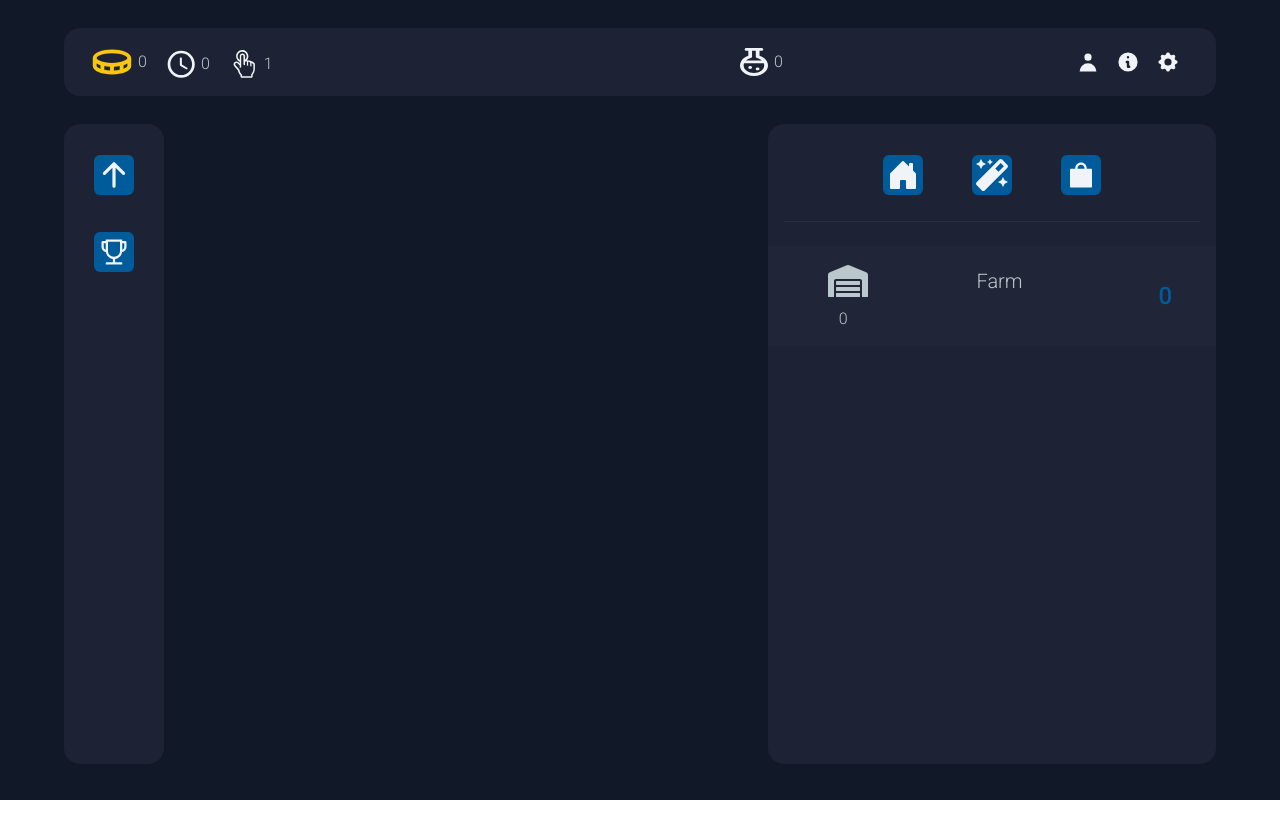
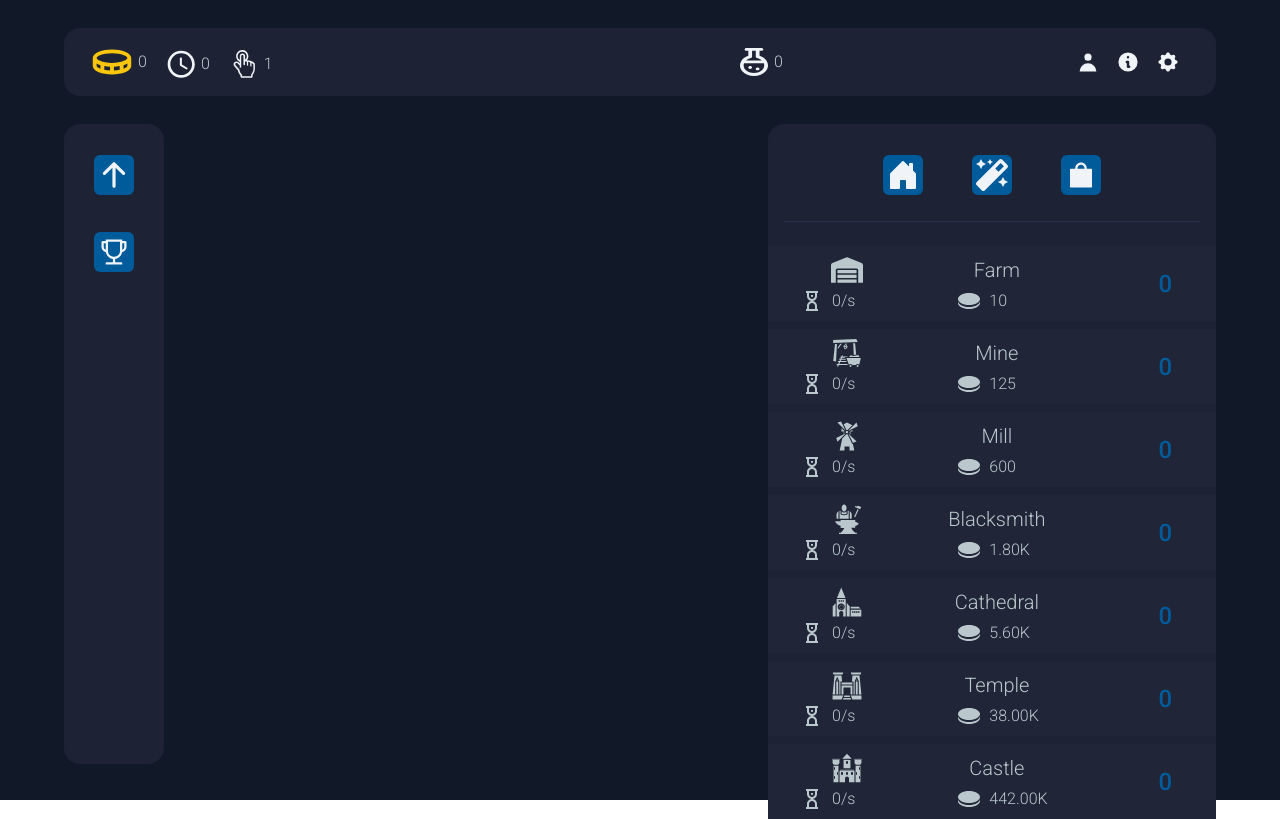
Before and after one commit to walde-dev/elemental-clicker, a Next.js app: page /data/Buildings/Building in a window 1280 px wide. Built offline with nearby package versions, Linux system fonts and the light colour scheme.

Commit message:
added buildings

```diff
--- a/pages/_app.js
+++ b/pages/_app.js
@@ -5,7 +5,7 @@ import useInterval from "./components/Logic/Hooks/useInterval";
 import SideBar from "./components/SideBar";
 import SideBarPanel from "./components/SideBarPanels/SideBarPanel";
 import MainMenu from "./components/MainMenu";
-import main from "./data/main";
+import main, { initializeBuildings } from "./data/main";
 
 
 
@@ -20,7 +20,7 @@ function MyApp({ Component, pageProps }) {
   const [isSideBarOpen, setIsSideBarOpen] = useState(false);
   const [currentPanel, setCurrentPanel] = useState();
 
-  const buildings = main();
+  const buildings = initializeBuildings();
 
 
   function click() {
--- a/pages/components/BuildingsMenu.js
+++ b/pages/components/BuildingsMenu.js
@@ -1,4 +1,5 @@
-import {CgSandClock} from "react-icons/cg";
+import { CgSandClock } from "react-icons/cg";
+import { RiCoinFill } from "react-icons/ri";
 
 export default function BuildingsMenu(props) {
 
@@ -11,9 +12,9 @@ export default function BuildingsMenu(props) {
                         key={building.name}
                         className=' font-inter col-span-1 flex flex-col text-center justify-center '
                     >
-                        <div className='w-full h-[100px] font-light bg-hover-grey hover:bg-selected-grey text-grey px-4 py-2'>
+                        <div className='w-full h-[75px] font-light bg-hover-grey hover:bg-selected-grey text-grey px-4 py-2'>
                             <div className='flex flex-row h-full'>
-                                <div className='flex flex-col justify-evenly w-10/12 '>
+                                <div className='flex flex-col justify-between w-10/12 '>
                                     <div className='flex flex-row  justify-evenly'>
                                         <div className=''>
                                             {building.icon && (
@@ -26,13 +27,22 @@ export default function BuildingsMenu(props) {
                                             {building.name}
                                         </div>
                                     </div>
-                                    <div className='flex flex-row  justify-evenly'>
-                                        <div className='flex flex-row'>
-
-                                            {building.production}
+                                    <div className='flex flex-row px-4  justify-between'>
+                                        <div className='flex flex-row w-6/12 space-x-2'>
+                                            <div className=''>
+                                                <CgSandClock className='w-6 h-6' />
+                                            </div>
+                                            <div className='self-center  '>
+                                                {building.production}
+                                            </div>
                                         </div>
-                                        <div className='self-center text-xl w-6/12'>
-
+                                        <div className='flex flex-row w-6/12 space-x-2'>
+                                            <div className=''>
+                                                <RiCoinFill className='w-6 h-6' />
+                                            </div>
+                                            <div className='self-center '>
+                                                {building.cost}
+                                            </div>
                                         </div>
                                     </div>
                                 </div>
--- a/pages/data/Buildings/Building.js
+++ b/pages/data/Buildings/Building.js
@@ -1,3 +1,6 @@
+import { abbreviateNumber } from "../../components/Logic/logic";
+
+
 export default class Building {
 
     constructor(name, icon, initialCost, amount, isUnlocked, baseProduction, productionMultiplier) {
@@ -11,7 +14,11 @@ export default class Building {
     }
 
     get production() {
-        return this.baseProduction*this.productionMultiplier*this.amount;
+        return (abbreviateNumber(this.baseProduction*this.productionMultiplier*this.amount))+'/s';
+    }
+
+    get cost(){
+        return abbreviateNumber(this.initialCost * Math.pow(1.15, this.amount));
     }
 
 
--- a/pages/data/main.js
+++ b/pages/data/main.js
@@ -1,15 +1,96 @@
-import {FaWarehouse} from "react-icons/fa";
+import { FaWarehouse } from "react-icons/fa";
+import { GiBlacksmith, GiCastle, GiChurch, GiEgyptianTemple, GiGoldMine, GiWindmill } from "react-icons/gi";
 import Building from "./Buildings/Building";
 
-export default function main(props){
+export default function main(props) {
 
+
+
+}
+
+export function initializeBuildings() {
     /* initialize buildings */
 
-    const Farm = new Building('Farm', <FaWarehouse className='building-icon'/>, 10, 0, true, 2, 1)
+    let buildings = [];
+
+    const Farm = new Building(
+        'Farm',
+        <FaWarehouse className='building-icon' />,
+        10,
+        0,
+        true,
+        2,
+        1
+    )
+    buildings.push(Farm);
+
+    const Mine = new Building(
+        'Mine',
+        <GiGoldMine className='building-icon' />,
+        125,
+        0,
+        true,
+        6,
+        1
+    )
+    buildings.push(Mine);
+
+    const Mill = new Building(
+        'Mill',
+        <GiWindmill className='building-icon' />,
+        600,
+        0,
+        true,
+        20,
+        1
+    );
+    buildings.push(Mill);
+
+    const Blacksmith = new Building(
+        'Blacksmith',
+        <GiBlacksmith className='building-icon' />,
+        1800,
+        0,
+        true,
+        65,
+        1
+    );
+    buildings.push(Blacksmith);
+
+    const Cathedral = new Building(
+        'Cathedral',
+        <GiChurch className='building-icon' />,
+        5600,
+        0,
+        true,
+        200,
+        1
+    );
+    buildings.push(Cathedral);
+
+    const Temple = new Building(
+        'Temple',
+        <GiEgyptianTemple className='building-icon' />,
+        38000,
+        0,
+        true,
+        650,
+        1
+    );
+    buildings.push(Temple);
+
+    const Castle = new Building(
+        'Castle',
+        <GiCastle className='building-icon' />,
+        442000,
+        0,
+        true,
+        2000,
+        1
+    );
+    buildings.push(Castle);
 
 
-    let buildings = [];
-    buildings.push(Farm);
+
     return buildings;
-
 }
--- a/styles/globals.css
+++ b/styles/globals.css
@@ -9,7 +9,7 @@
 @layer components {
 
     .building-icon {
-        @apply w-10 h-10
+        @apply w-8 h-8
     }
 
 }
```
